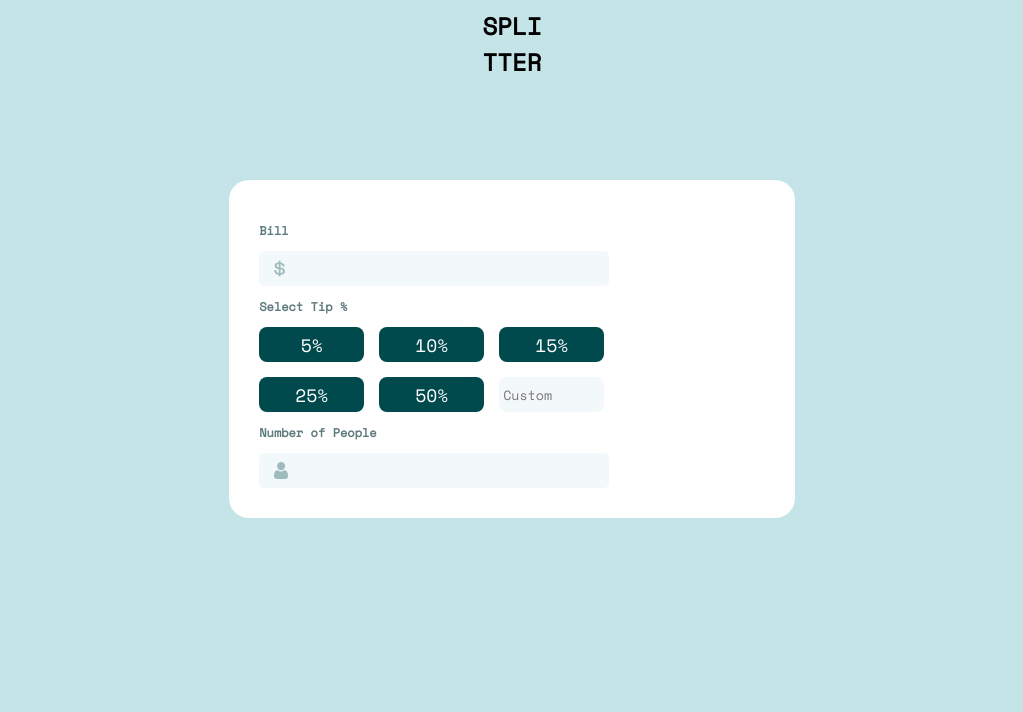
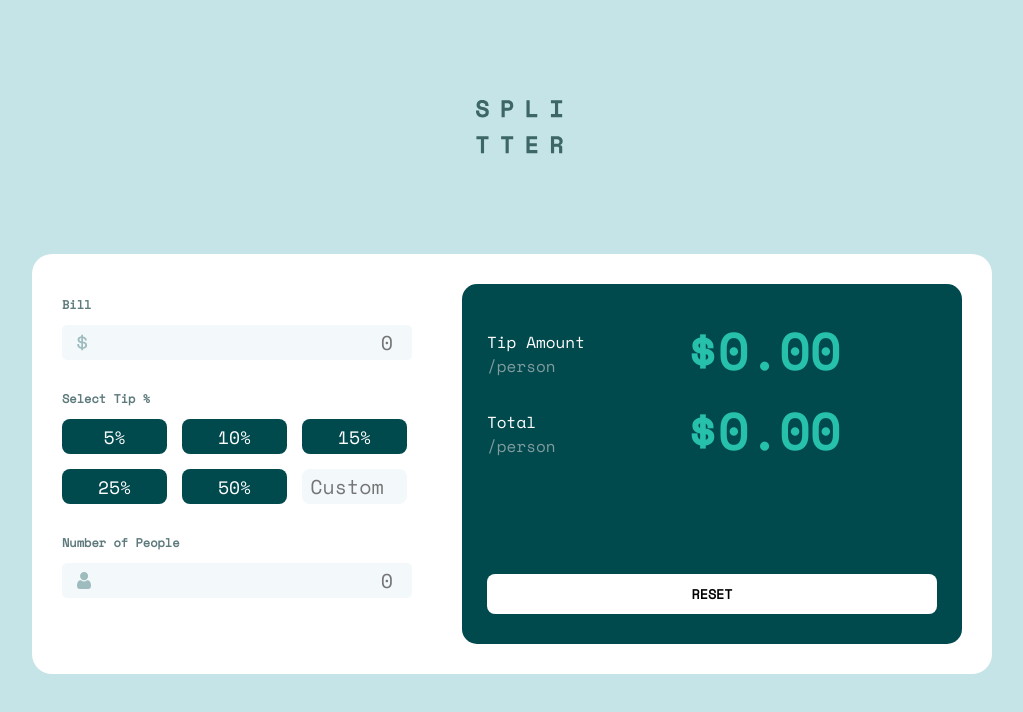
Before and after one commit to Pakalo/Entrainement, a plain HTML site: page Tip calculator app/index.html in a window 1280 px wide. Shown: the whole page, without its empty margins (128-1151 px from the left). Drawn offline with nearby package versions, Linux system fonts and the light colour scheme.

Commit message:
Final tip entrainement

```diff
--- a/Tip calculator app/index.html
+++ b/Tip calculator app/index.html
@@ -7,26 +7,46 @@
     <link rel="preconnect" href="https://fonts.googleapis.com">
     <link rel="preconnect" href="https://fonts.gstatic.com" crossorigin>
     <link href="https://fonts.googleapis.com/css2?family=Space+Mono&display=swap" rel="stylesheet">
+    <script src="index.js"></script>
+    <link rel="icon" type="image/x-icon" href="img/favicon-32x32.png">
 </head>
 <body>
-    <header>SPLI <br> TTER</header>
+    <header><img src="img/logo.svg" alt="logo"></header>
     <div class="main">
+        <div class="left">
+            <form action="#" id="form">
+                <h3>Bill</h3>
+                <div class="input"><img src="img/icon-dollar.svg" alt="dollar"><input id="bill" onblur="getBill()" type="number" class="imp" placeholder="0"></div>
+
+                <div class="element">
+                    <h3>Select Tip %</h3>
+                    <div class="tip-box">
+                        <button class="tip" onclick="clickTip(5);changeColor(this);">5%</button>
+                        <button class="tip" onclick="clickTip(10);changeColor(this);">10%</button>
+                        <button class="tip" onclick="clickTip(15);changeColor(this);">15%</button>
+                        <button class="tip" onclick="clickTip(25);changeColor(this);">25%</button>
+                        <button class="tip" onclick="clickTip(50);changeColor(this);">50%</button>
+                        <input type="number" onblur="cutomTip()" name="Custom" id="cus" class="custom" placeholder="Custom">
+                    </div>
+                </div>
+
+                <div class="element">
+                    <h3>Number of People</h3>
+                    <div class="input"><img src="img/icon-person.svg" alt="person icon"><input id="people" onblur="nbrPeople()" type="number" class="imp" placeholder="0"></div>
+                </div>
+            </form>
+        </div>
         <div class="right">
-            <h3>Bill</h3>
-            <div class="input"><img src="img/icon-dollar.svg" alt="dollar"><input type="number" class="imp"></div>
-            <h3>Select Tip %</h3>
-            <div class="tip-box">
-                <button class="tip">5%</button>
-                <button class="tip">10%</button>
-                <button class="tip">15%</button>
-                <button class="tip">25%</button>
-                <button class="tip">50%</button>
-                <input type="number" name="Custom" id="cus" class="custom" placeholder="Custom"></div>
+            <div class="amount-grid">
+                <p class="amount">Tip Amount <br> <span class="amount">/person</span></p>
+                <span class="price" id="tip-amount">$0.00</span>
+
+                <p class="amount">Total <br> <span class="amount">/person</span></p>
+                <span class="price" id="total">$0.00</span>
             </div>
-            <h3>Number of People</h3>
-            <div class="input"><img src="img/icon-person.svg" alt="person icon"><input type="number" class="imp"></div>
+            <div class="button"><button type="reset" onclick="resetForm()" class="reset">RESET</button></div>
         </div>
-        <div class="left"></div>
+
     </div>
 </body>
 </html>
--- a/Tip calculator app/index.js
+++ b/Tip calculator app/index.js
@@ -0,0 +1,44 @@
+let bill = 0
+let people = 1
+let percent = 0
+let elem = null
+
+function getBill() {
+    bill = document.getElementById('bill').value;
+    document.getElementById('tip-amount').innerHTML = "$" + ((percent * (bill / people)) / 100).toFixed(2);
+    document.getElementById('total').innerHTML = "$" + (((percent * (bill / people)) / 100) + bill / people).toFixed(2);
+}
+function nbrPeople() {
+    people = document.getElementById('people').value;
+    document.getElementById('tip-amount').innerHTML = "$" + ((percent * (bill / people)) / 100).toFixed(2);
+    document.getElementById('total').innerHTML = "$" + (((percent * (bill / people)) / 100) + bill / people).toFixed(2);
+}
+function cutomTip() {
+    percent = document.getElementById('cus').value;
+    document.getElementById('tip-amount').innerHTML = "$" + ((percent * (bill / people)) / 100).toFixed(2);
+    document.getElementById('total').innerHTML = "$" + (((percent * (bill / people)) / 100) + bill / people).toFixed(2);
+    if (elem != null){
+        elem.style.backgroundColor = "hsl(183, 100%, 15%)";
+    }
+}
+function clickTip(per) {
+    percent = per
+    document.e
+    document.getElementById('tip-amount').innerHTML = "$" + ((percent * (bill / people)) / 100).toFixed(2);
+    document.getElementById('total').innerHTML = "$" + (((percent * (bill / people)) / 100) + bill / people).toFixed(2);
+}
+function resetForm() {
+    document.getElementById('form').reset()
+    document.getElementById('tip-amount').innerHTML = "$0.00";
+    document.getElementById('total').innerHTML = "$0.00";
+    if (elem != null){
+        elem.style.backgroundColor = "hsl(183, 100%, 15%)";
+    }
+}
+function changeColor(element){
+    if (elem != null){
+        elem.style.backgroundColor = "hsl(183, 100%, 15%)";
+    }
+    elem = element
+    element.style.backgroundColor = "#26c0ab";
+}
--- a/Tip calculator app/style.scss
+++ b/Tip calculator app/style.scss
@@ -18,11 +18,13 @@ body{
 }
 
 header{
+  display: flex;
+  justify-content: center;
+  margin-top: 100px;
   margin-bottom: 100px;
-  text-align: center;
-  font-weight: bold;
-  font-size: 24px;
+
 }
+
 
 h3{
   color: hsl(186, 14%, 43%);
@@ -31,8 +33,10 @@ h3{
 
 div{
   &.main{
+    display: flex;
     background-color: white;
-    width: 40%;
+    width: 900px;
+    justify-content: center;
     margin-left: auto;
     margin-right: auto;
     padding: 30px;
@@ -51,6 +55,30 @@ div{
     display: grid;
     grid-template-columns: 30% 30% 30%;
   }
+  &.left{
+    width: 400px;
+    height: 100%;
+    display: grid;
+
+  }
+  &.element{
+    margin-top: 30px;
+  }
+  &.right{
+    background-color: #00494d;
+    width: 500px;
+    display: grid;
+    grid-template-columns: 90%;
+    justify-content: center;
+    padding-top: 30px;
+    padding-bottom: 30px;
+    border-radius: 15px;
+
+  }
+  &.amount-grid{
+    display: grid;
+    grid-template-columns: 200px 200px;
+  }
 }
 
 input{
@@ -59,10 +87,14 @@ input{
   border-radius: 0;
   &.imp{
     width: 100%;
+    text-align: right;
+    font-size: 20px;
   }
   &.custom{
     background-color: #F3F8FB;
     border-radius: 8px;
+    text-align: center;
+    font-size: 20px;
   }
 }
 img{
@@ -75,6 +107,7 @@ img{
 
 button{
   &.tip{
+
     height: 35px;
     background-color: hsl(183, 100%, 15%);
     color: white;
@@ -82,4 +115,30 @@ button{
     border-radius: 8px;
     border-color: transparent;
   }
+  &.reset{
+    background-color: white;
+    border-color: transparent;
+    width: 100%;
+    height: 40px;
+    border-radius: 8px;
+    margin-top: 100px;
+    text-align: center;
+    font-weight: bold;
+    color: black;
+  }
 }
+
+p{
+  color: white;
+}
+
+span{
+  &.price{
+    font-size: 50px;
+    font-weight: bold;
+    color: hsl(172, 67%, 45%);
+  }
+  &.amount{
+    color:  hsl(184, 14%, 56%);
+  }
+}
```
Also changed, not shown: Tip calculator app/style.css, 1 other file.
